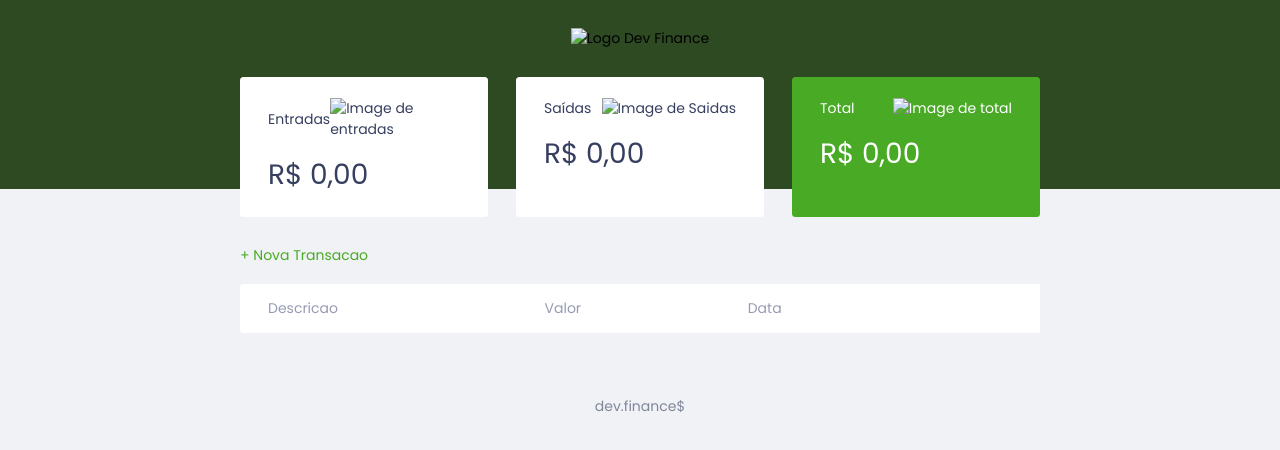
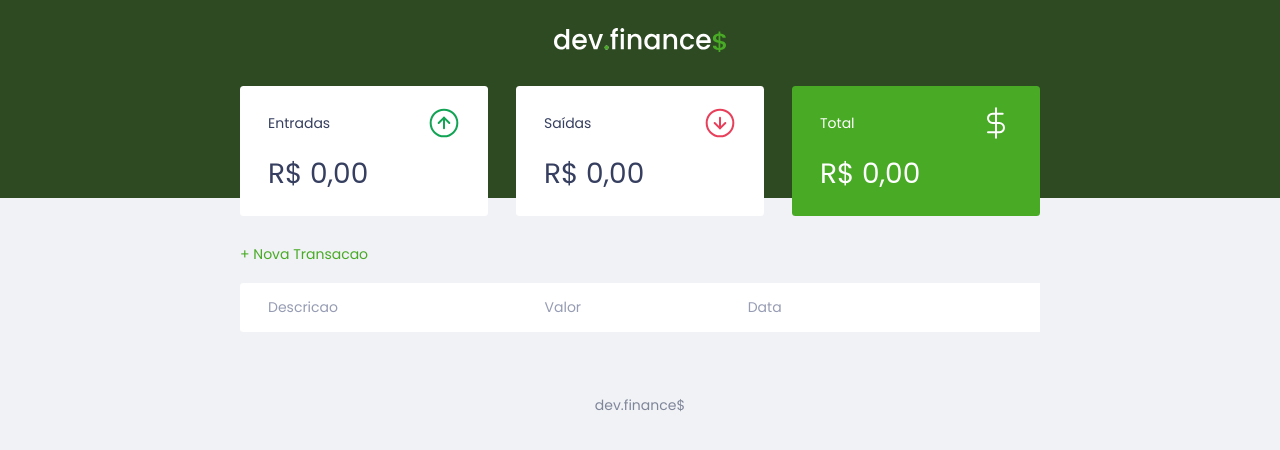
Before and after one commit to ThiagoSS1/maratona-discover-finances, a plain HTML site: page index.html in a window 1280 px wide. Drawn offline with Linux system fonts and the light colour scheme.

Commit message:
initial commit 2

```diff
--- a/index.html
+++ b/index.html
@@ -17,7 +17,7 @@
 <body>
 
     <header>
-       <img src="assets/assets/logo.svg" alt="Logo Dev Finance">
+       <img src="assets/logo.svg" alt="Logo Dev Finance">
     </header>
 
     <main class="container">
@@ -29,7 +29,7 @@
                    <span>
                        Entradas
                     </span>
-                   <img src="assets/assets/income.svg" alt="Image de entradas">
+                   <img src="assets/income.svg" alt="Image de entradas">
                 </h3>
                 <p id="incomeDisplay">R$ 0,00</p>
             </div>
@@ -39,7 +39,7 @@
                     <span>
                     Saídas
                     </span>
-                    <img src="assets/assets/expense.svg" alt="Image de Saidas">
+                    <img src="assets/expense.svg" alt="Image de Saidas">
                 </h3>
                 <p id="expenseDisplay">R$ 0,00</p>
             </div>
@@ -49,7 +49,7 @@
                     <span>
                    Total
                     </span>
-                    <img src="assets/assets/total.svg" alt="Image de total">
+                    <img src="assets/total.svg" alt="Image de total">
                 </h3>
                 <p id="totalDisplay">R$ 0,00</p>
             </div>
--- a/index.js
+++ b/index.js
@@ -91,7 +91,7 @@ const DOM = {
                 <td class="${CSSclass}">${amount}</td>
                 <td class="date">${transaction.date}</td>
                 <td>
-                    <img onclick="Transaction.remove(${index})" src="assets/assets/minus.svg" alt="Remover Transacao">
+                    <img onclick="Transaction.remove(${index})" src="assets/minus.svg" alt="Remover Transacao">
                 </td>
            `
 
```
